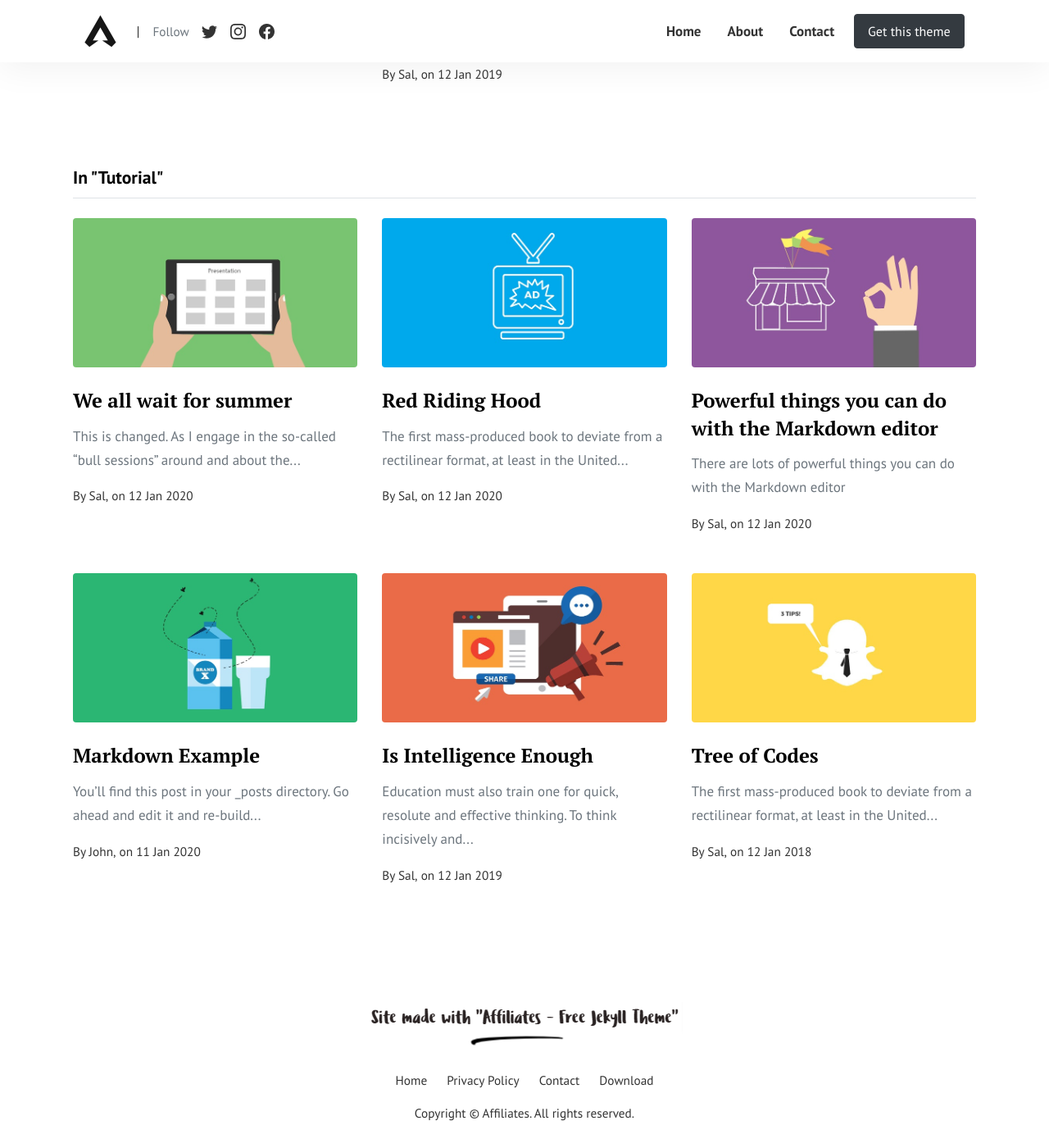
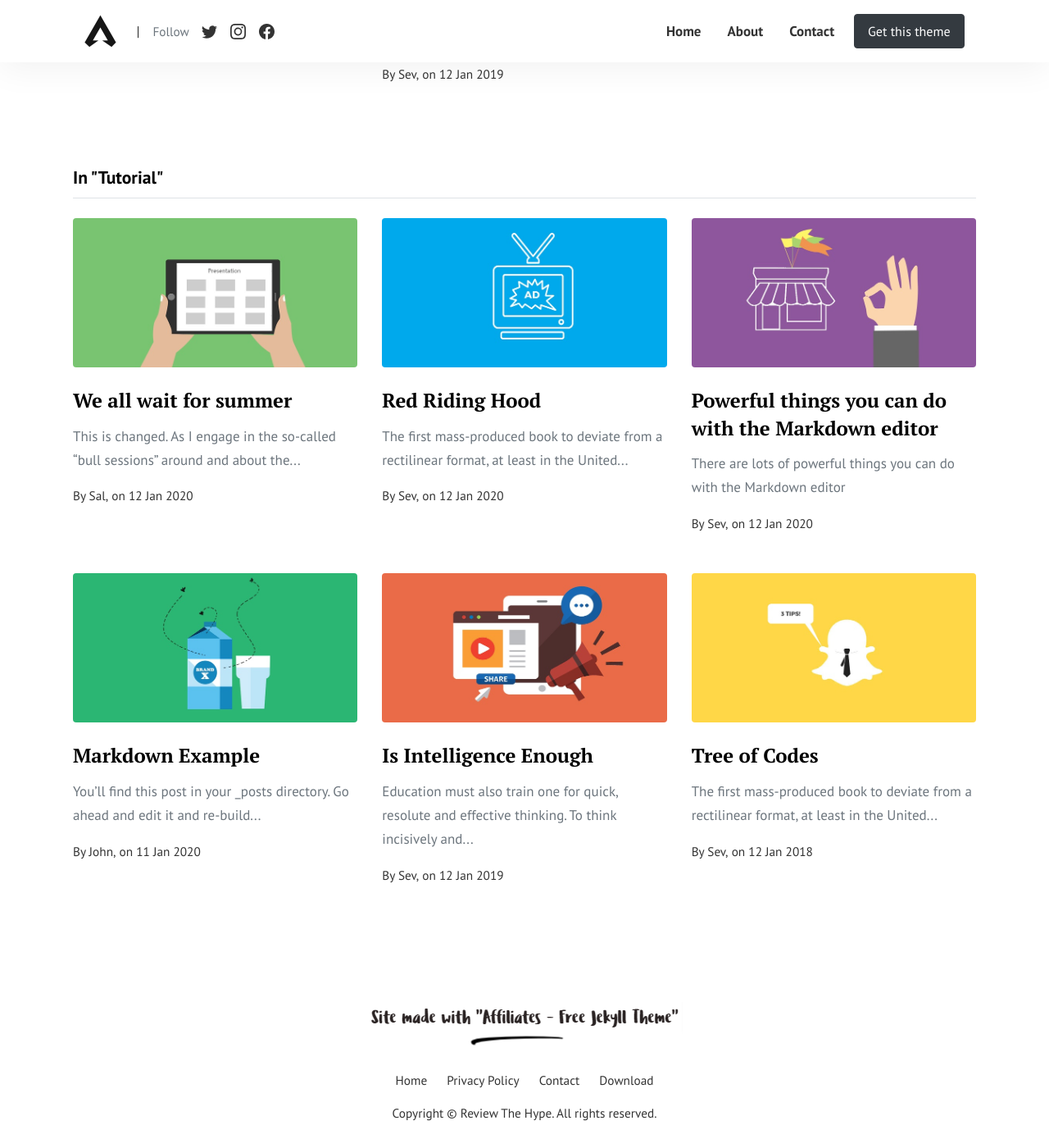
Before and after one commit to reviewthehype/reviewthehype, a Jekyll site: the page built from pages/categories.html, in a window 1280 px wide and 1400 px high, scrolled down 941 px. Shown: the whole window at 82% size. Built offline with Jekyll 4.4.1, drawn with Linux system fonts in a browser that asks for light colours.

Commit message:
Update _config.yml

```diff
--- a/_config.yml
+++ b/_config.yml
@@ -1,13 +1,13 @@
-title: "Affiliates"
-email: wowthemesnet@gmail.com
-timezone: UTC
+title: "Review The Hype"
+email: reviewthehype@gmail.com
+timezone: Australia/Sydney
 baseurl: "/affiliates-jekyll-theme"
 permalink: "/:title/"
 logo: 'assets/images/logo.png'
 favicon: 'assets/images/favicon.ico'
 author: Sal
 paginate: 30
-disqus: 'demowebsite'
+disqus: 'reviewTheHype'
 locale: en_us
 lang: en_us
 feed_items: 10
@@ -25,8 +25,8 @@
 # Authors
 authors:
   sal:
-    name: Sal
-    display_name: Sal
+    name: Sev
+    display_name: Sev
     avatar: 'assets/images/sal.png'
     email: wowthemesnet@gmail.com
     web: https://www.wowthemes.net/category/jekyll-themes/
```
